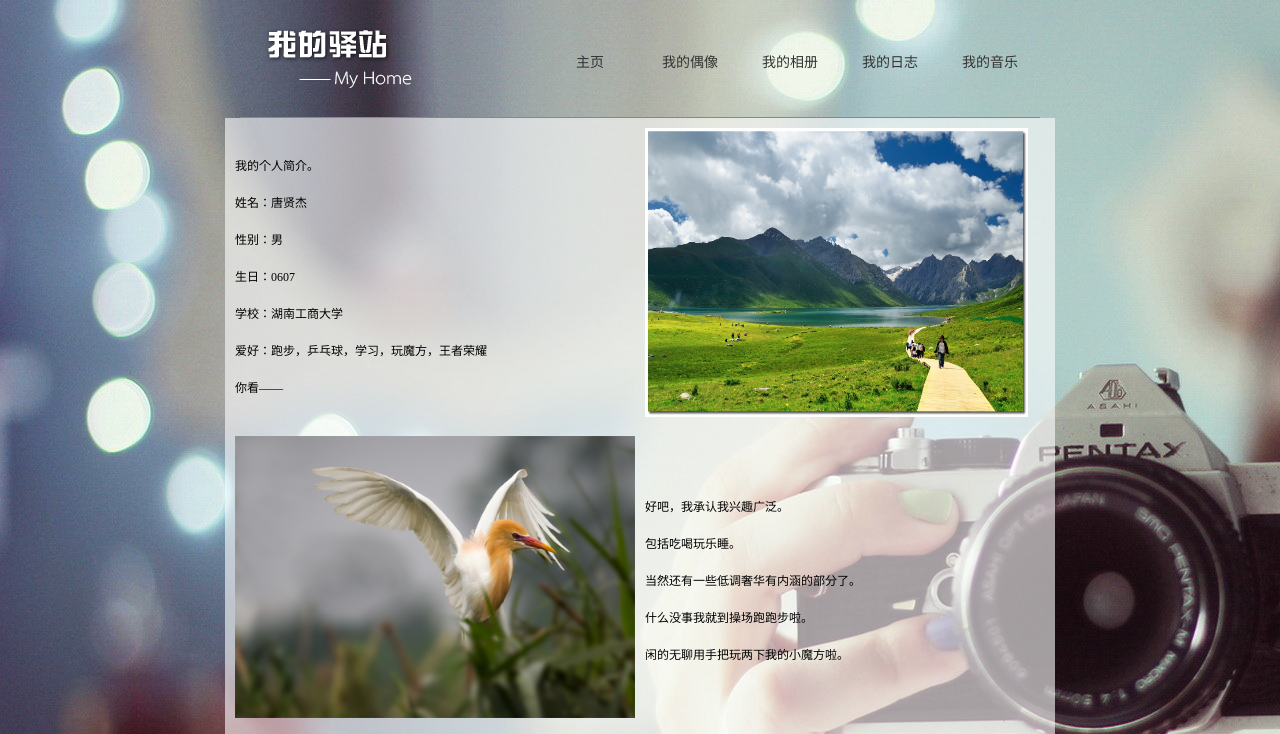
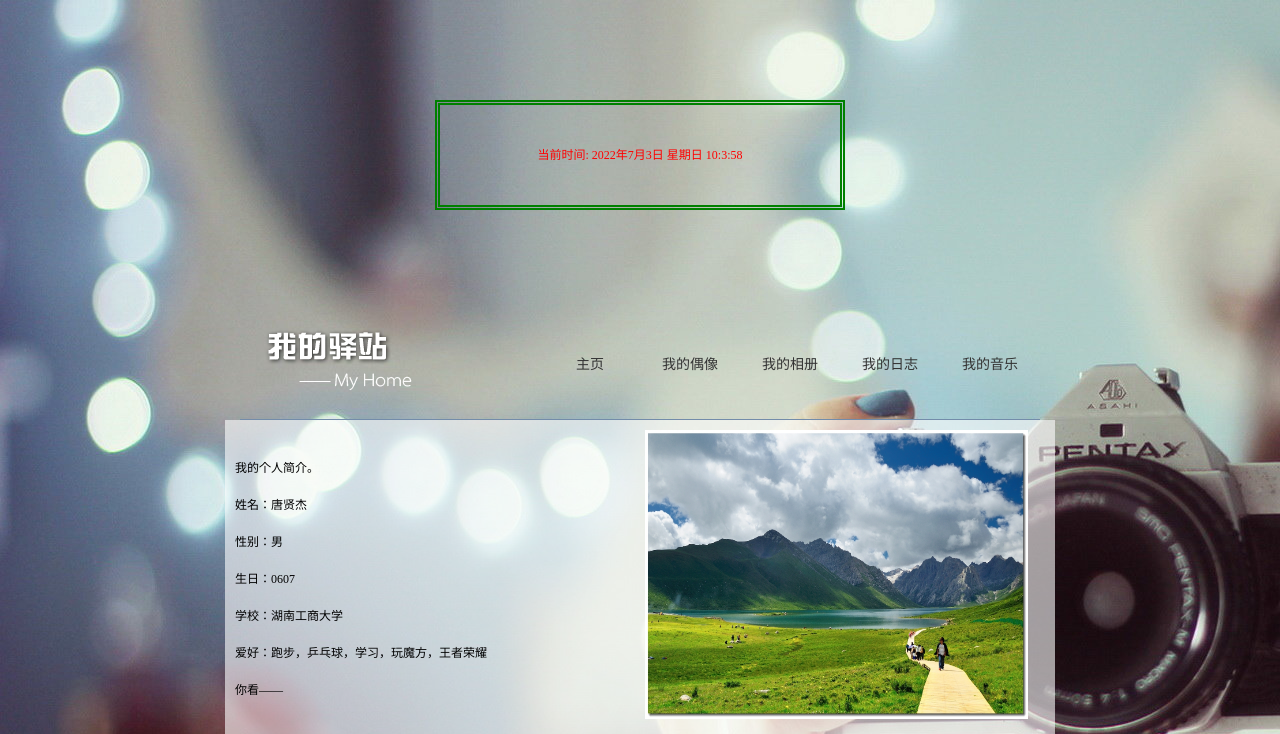
Before and after one commit to txj20020607/test, a plain HTML site: page index.html in a window 1280 px wide. Shown: the top 734 px of the page. Drawn offline with Linux system fonts and the light colour scheme.

Commit message:
Update index.html

```diff
--- a/index.html
+++ b/index.html
@@ -1,3 +1,45 @@
+<!DOCTYPE html>
+<html>
+  <head>
+    <meta charset="utf-8">
+      <title>动态时钟</title>
+    <style>
+      #clock{
+        margin:100px auto;
+        border: 5px double green;
+        width: 400px;
+        height: 100px;
+        line-height: 100px;
+        text-align: center;
+        font: bold;
+        color: red;
+          }
+    </style>
+<script>
+  function showTime(clock){
+    var now = new Date();
+    var year = now.getFullYear();
+    var month= now.getMonth();
+    var day = now.getDate();
+    var hour = now.getHours();
+    var minu = now.getMinutes();
+    var second = now.getSeconds();
+    month = month+1;
+    var arr_work = new Array("星期日","星期一","星期二","星期三","星期四","星期五","星期六");
+    var week = arr_work[ now.getDay()];
+    var time = year+"年"+month+"月"+day+"日 "+ week+" "+hour+":"+minu+":"+second;
+    clock.innerHTML="当前时间: "+time;
+  }
+  window.onload = function(){
+    var clock = document.getElementById("clock");
+    window.setInterval("showTime(clock)",1000);
+  }
+</script>
+  </head>
+    <body>
+      <div id ="clock"></div>
+    </body>
+</html>
 <!DOCTYPE html >
 <html >
 <head>
```
